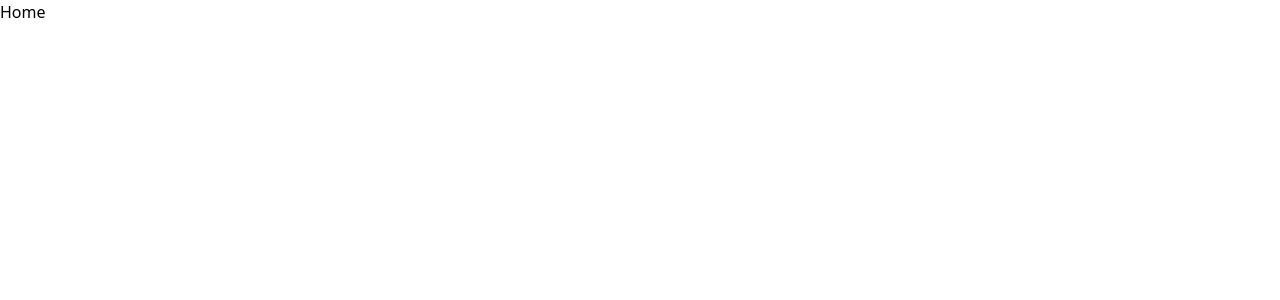
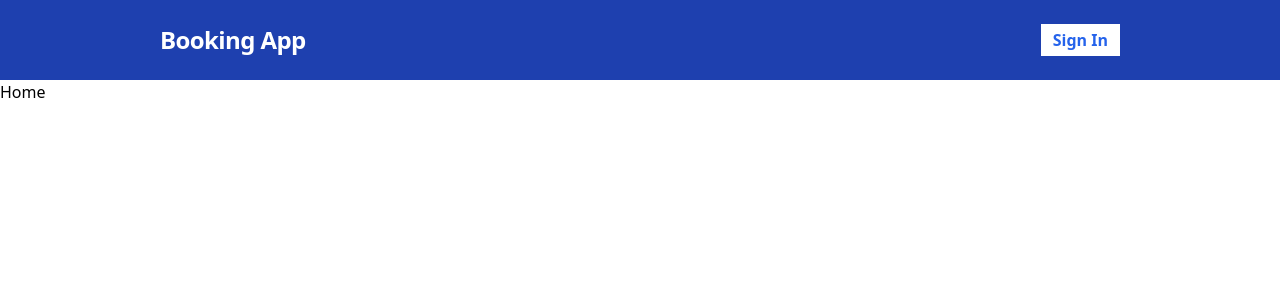
Before and after one commit to mvstaden/hotelbooking, a React (Vite) app in the folder frontend/: page / in a window 1280 px wide. Shown: the top 300 px of the page. Built offline with nearby package versions, Linux system fonts and the light colour scheme.

Commit message:
RegisterPage added

```diff
--- a/frontend/src/components/Header.tsx
+++ b/frontend/src/components/Header.tsx
@@ -1,4 +1,21 @@
+import { Link } from "react-router-dom";
+
 const Header = () => {
-  return <div>Header</div>;
+  return (
+    <div className=" bg-blue-800 py-6">
+      <div className="container mx-auto flex justify-between">
+        <h2 className="text-2xl text-white font-bold tracking-tight">
+          <Link to="/">Booking App</Link>
+        </h2>
+        <span className="flex space-x-2">
+          <Link
+            to="/sign-in"
+            className="flex items-center bg-white text-blue-600 px-3 font-bold hover:bg-gray-100">
+            Sign In
+          </Link>
+        </span>
+      </div>
+    </div>
+  );
 };
 export default Header;
--- a/frontend/src/layouts/Layout.tsx
+++ b/frontend/src/layouts/Layout.tsx
@@ -1,4 +1,5 @@
 import React from "react";
+import Header from "../components/Header";
 
 interface Props {
   children: React.ReactNode;
@@ -6,7 +7,8 @@
 
 const Layout = ({ children }: Props) => {
   return (
-    <div>
+    <div className="flex flex-col min-h-screen">
+      <Header />
       <div>{children}</div>
     </div>
   );
--- a/frontend/tailwind.config.js
+++ b/frontend/tailwind.config.js
@@ -3,6 +3,11 @@
   content: ["./index.html", "./src/**/*.{js,ts,jsx,tsx}"],
   theme: {
     extend: {},
+    container: {
+      padding: {
+        lg: "10rem",
+      },
+    },
   },
   plugins: [],
 };
```
Also changed, not shown: 1 other file (tests, documents, lock files or other folders).
